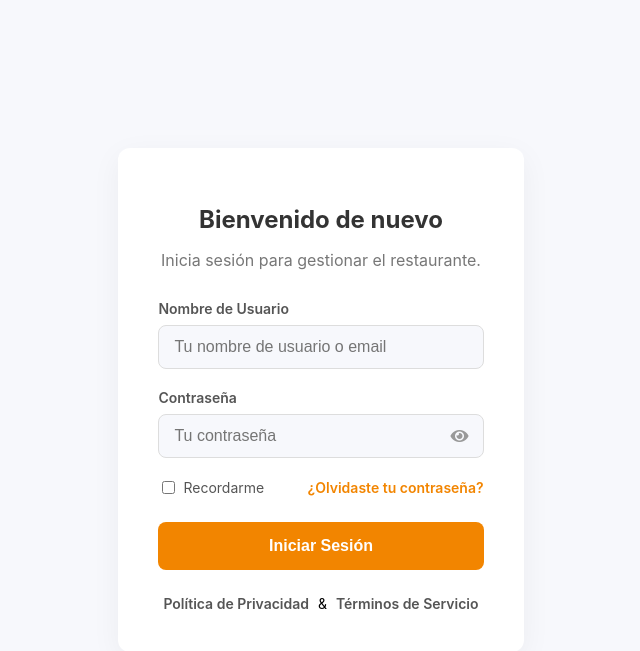
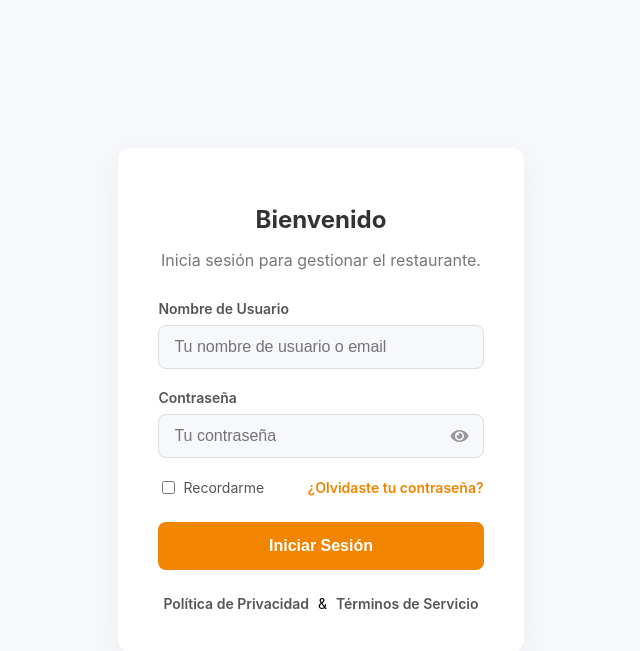
Before and after one commit to jordanrevelo214-creator/Restaurante-Software, a Django app: page /usuarios/login/ in a window 1280 px wide. Shown: the top 651 px of the page, without its empty margins (319-959 px from the left). Run offline with Django 5.2, Linux system fonts and the light colour scheme.

Commit message:
Cambio minimo en bienvenido

```diff
--- a/restaurante/settings.py
+++ b/restaurante/settings.py
@@ -96,7 +96,7 @@ DATABASES = {
         'ENGINE': 'django.db.backends.postgresql',
         'NAME': 'restaurante_db',
         'USER': 'postgres',
-        'PASSWORD': 'Eve123',
+        'PASSWORD': '120317',
         'HOST': '127.0.0.1',
         'PORT': '5432',
     }
--- a/usuarios/templates/usuarios/login.html
+++ b/usuarios/templates/usuarios/login.html
@@ -13,7 +13,7 @@
 
     <div class="login-container">
         <div class="login-header">
-            <h1>Bienvenido de nuevo</h1>
+            <h1>Bienvenido </h1>
             <p>Inicia sesión para gestionar el restaurante.</p>
         </div>
          {#Con esto indicamos al usuario cuantos intentos le quedan #}
```
Also changed, not shown: readme.md, 12 other files.
